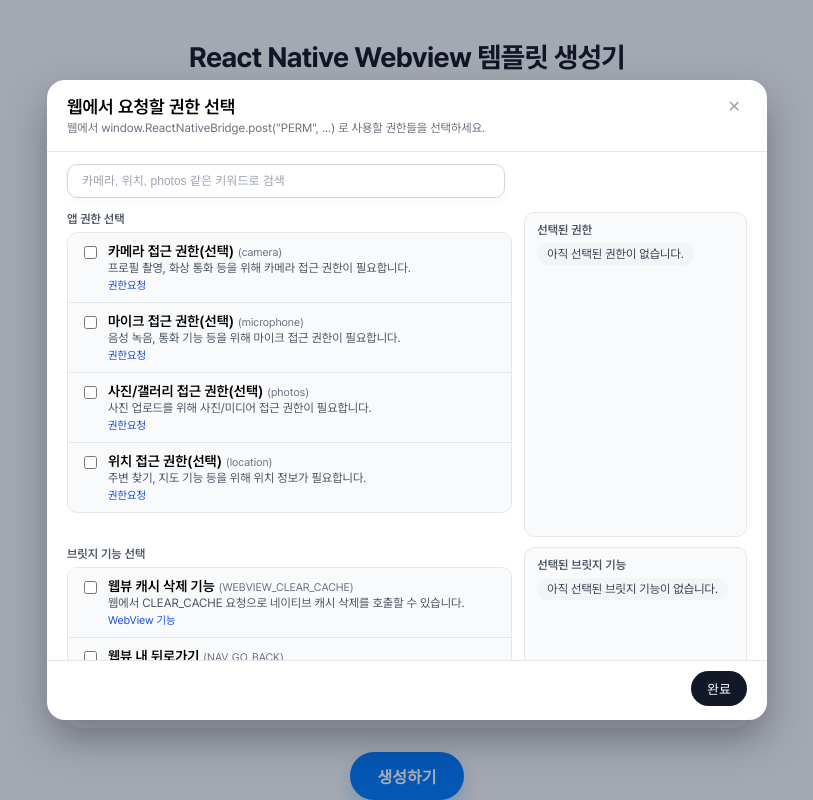
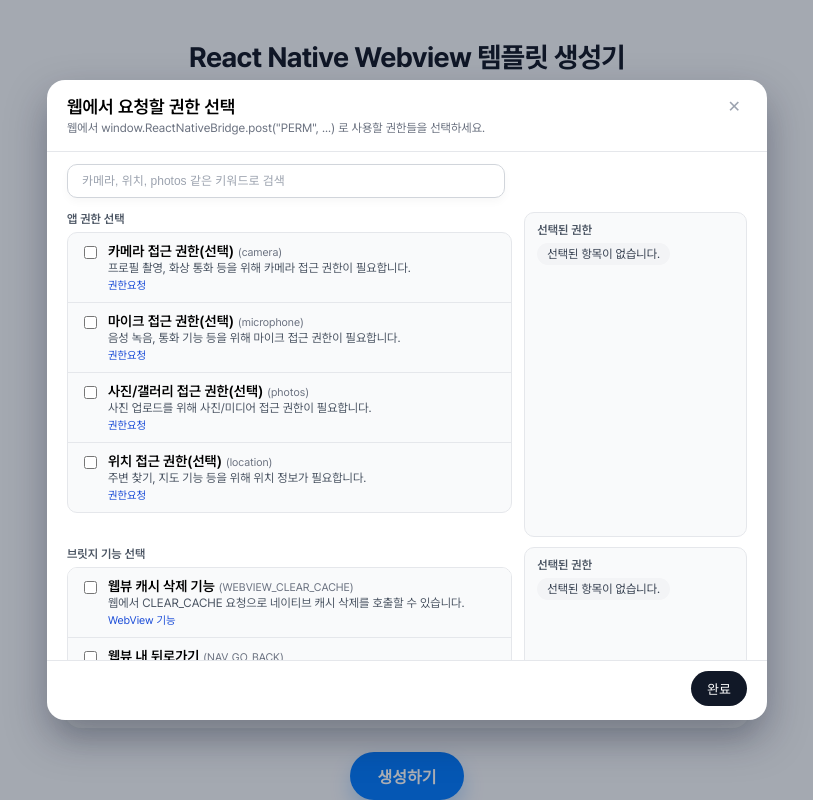
Before and after one commit to parkgeonwoong/webView-template-generator-rn, a React (Vite) app: page / in a window 1280 px wide. Both pictures are taken after a click on the button "권한 선택하기". Shown: the top 800 px of the page, without its empty margins (233-1046 px from the left). Built offline with nearby package versions, Linux system fonts and the light colour scheme.

Commit message:
refactor: 권한 선택 모달 및 설정 섹션 개선 최적화
- PermissionSelectorModal을 FeatureSelectorModal로 변경
- PermissionSettingsSection 컴포넌트 추가 및 권한 설정 UI 개선
- 관련된 기능 및 모달 컴포넌트 추가

```diff
--- a/src/app/App.jsx
+++ b/src/app/App.jsx
@@ -6,7 +6,8 @@
 import { WebviewSettingsSection } from "../features/webview-settings";
 import { DownloadInstructions } from "../features/template-generator";
 import {
-  PermissionSelectorModal,
+  FeatureSelectorModal,
+  PermissionSettingsSection,
   BRIDGE_FEATURE_OPTIONS,
   PERMISSION_OPTIONS,
 } from "../features/permission";
@@ -77,6 +78,11 @@
     setExtraHosts((prev) => prev.filter((host) => host !== hostToRemove));
   }, []);
 
+  /* 권한 선택 모달 열기 */
+  const handleOpenPermissionModal = useCallback(() => {
+    setIsPermissionModalOpen(true);
+  }, []);
+
   /* 템플릿 ZIP 생성 & 다운로드 */
   const downloadTemplate = async () => {
     // TODO: 예외처리
@@ -128,24 +134,6 @@
     }
   };
 
-  /* 권한 요약 문자열 생성 */
-  const getPermissionSummary = (scopeCount, bridgeCount) => {
-    // 아무것도 선택 안 했을 때
-    if (scopeCount === 0 && bridgeCount === 0) {
-      return "선택된 권한 없음";
-    }
-
-    // 총 개수 계산
-    const totalCount = scopeCount + bridgeCount;
-
-    // 상세 정보 생성
-    const details = [];
-    if (scopeCount > 0) details.push(`OS ${scopeCount}개`);
-    if (bridgeCount > 0) details.push(`브릿지 ${bridgeCount}개`);
-
-    return `${totalCount}개 선택됨 (${details.join(", ")})`;
-  };
-
   return (
     <>
       <div className="App">
@@ -167,73 +155,15 @@
         />
 
         {/* 앱 권한 설정 카드 */}
-        <section className="category-card">
-          <h2 className="category-title">앱 권한 설정</h2>
-          <p className="category-description">앱 권한 관련 옵션을 설정합니다.</p>
-
-          <div className="category-body">
-            {/* 앱 최초 실행 시 권한 안내 화면 */}
-            <div className="form-field">
-              <label className="form-label">앱 실행 시 권한 안내 화면</label>
-              <div className="debug-checkbox-row">
-                <input
-                  id="permission-guide-checkbox"
-                  type="checkbox"
-                  checked={usePermissionGuide}
-                  onChange={(e) => setUsePermissionGuide(e.target.checked)}
-                  className="debug-checkbox"
-                />
-                <label htmlFor="permission-guide-checkbox" className="debug-checkbox-label">
-                  첫 실행 시 카메라/갤러리 등 앱 권한 안내 화면을 한 번 보여줍니다.
-                </label>
-              </div>
-            </div>
-
-            {/* TODO: 권한 선택 옵션, 팝업 + 설명?, select으로 갈건지?  */}
-            <div className="form-field">
-              <label className="form-label">웹에서 요청할 권한 선택</label>
-              <div className="form-inline">
-                <button
-                  type="button"
-                  className="form-inline-button"
-                  onClick={() => setIsPermissionModalOpen(true)}
-                >
-                  권한 선택하기
-                </button>
-
-                <span className="form-inline-summary">
-                  {getPermissionSummary(selectedScopes.length, selectedBridgeFeatures.length)}
-                </span>
-              </div>
-
-              {/* 선택된 권한 목록 */}
-              <ul className="tag-list">
-                {selectedScopes.length === 0 && selectedBridgeFeatures.length === 0 ? (
-                  <li className="tag-pill tag-pill--empty">아직 선택된 권한이 없습니다.</li>
-                ) : (
-                  <>
-                    {/* OS 권한 표시 */}
-                    {selectedScopes.map((id) => (
-                      <li key={`scope-${id}`} className="tag-pill">
-                        {PERMISSION_MAP[id]?.label || id}
-                      </li>
-                    ))}
-
-                    {/* 브릿지 기능 표시 */}
-                    {selectedBridgeFeatures.map((id) => {
-                      const feature = BRIDGE_FEATURE_OPTIONS.find((opt) => opt.id === id);
-                      return (
-                        <li key={`bridge-${id}`} className="tag-pill">
-                          {feature?.label || id}
-                        </li>
-                      );
-                    })}
-                  </>
-                )}
-              </ul>
-            </div>
-          </div>
-        </section>
+        <PermissionSettingsSection
+          usePermissionGuide={usePermissionGuide}
+          onChangeUsePermissionGuide={setUsePermissionGuide}
+          onOpenPermissionModal={handleOpenPermissionModal}
+          selectedScopes={selectedScopes}
+          selectedBridgeFeatures={selectedBridgeFeatures}
+          permissionMap={PERMISSION_MAP}
+          bridgeFeatureOptions={BRIDGE_FEATURE_OPTIONS}
+        />
 
         {/* 템플릿 생성(다운로드) 버튼 */}
         <button onClick={downloadTemplate} disabled={isDownloading} className="download-button">
@@ -247,7 +177,7 @@
       </div>
 
       {/* 권한 선택 모달 */}
-      <PermissionSelectorModal
+      <FeatureSelectorModal
         open={isPermissionModalOpen}
         onClose={() => setIsPermissionModalOpen(false)}
         selectedScopes={selectedScopes}
--- a/src/features/permission/components/PermissionSelectorModal.jsx
+++ b/src/features/permission/components/FeatureSelectorModal.jsx
@@ -1,6 +1,5 @@
 import { useState } from "react";
-import PermissionList from "./PermissionList";
-import SelectedItemsSummary from "./SelectedItemsSummary";
+import FeaturesSection from "./modal/FeaturesSection";
 
 import "../styles/Modal.css";
 
@@ -31,7 +30,7 @@
 };
 
 /**
- * @description 권한 선택 모달 컴포넌트
+ * @description 권한 기능 선택 모달 컴포넌트
  * @param open 모달 열림 여부
  * @param onClose 모달 닫기 핸들러
  * @param selectedScopes 선택된 권한 목록
@@ -39,7 +38,7 @@
  * @param permissionOptions 권한 옵션 목록
  * @param permissionMap 권한 id → 메타데이터 빠른 조회용
  */
-export default function PermissionSelectorModal({
+export default function FeatureSelectorModal({
   open,
   onClose,
   selectedScopes,
@@ -97,48 +96,22 @@
           </div>
 
           {/* OS 권한 섹션 */}
-          <div className="permission-modal-content">
-            <div style={{ marginBottom: 24 }}>
-              <div className="permission-modal-summary-title">앱 권한 선택</div>
-              <PermissionList
-                items={filteredOptions}
-                selectedItems={selectedScopes}
-                onToggle={toggleScope}
-                emptyMessage="검색어에 해당하는 권한이 없습니다."
-              />
-            </div>
-
-            {/* 선택된 권한 목록 */}
-            <SelectedItemsSummary
-              title="선택된 권한"
-              selectedIds={selectedScopes}
-              getLabel={(id) => permissionMap[id]?.label || id}
-              emptyMessage="아직 선택된 권한이 없습니다."
-            />
-          </div>
+          <FeaturesSection
+            title="앱 권한 선택"
+            items={filteredOptions}
+            selectedScopes={selectedScopes}
+            toggleScope={toggleScope}
+            getLabel={(id) => permissionMap[id]?.label || id}
+          />
 
           {/* 브릿지 기능 섹션 */}
-          {bridgeFeatureOptions.length > 0 && (
-            <div className="permission-modal-content">
-              <div>
-                <div className="permission-modal-summary-title">브릿지 기능 선택</div>
-                <PermissionList
-                  items={filteredBridgeOptions}
-                  selectedItems={selectedBridgeFeatures}
-                  onToggle={toggleBridgeFeature}
-                  emptyMessage="검색어에 해당하는 브릿지 기능이 없습니다."
-                />
-              </div>
-
-              {/* 선택된 브릿지 기능 요약 */}
-              <SelectedItemsSummary
-                title="선택된 브릿지 기능"
-                selectedIds={selectedBridgeFeatures}
-                getLabel={(id) => bridgeFeatureOptions.find((opt) => opt.id === id)?.label || id}
-                emptyMessage="아직 선택된 브릿지 기능이 없습니다."
-              />
-            </div>
-          )}
+          <FeaturesSection
+            title="브릿지 기능 선택"
+            items={filteredBridgeOptions}
+            selectedScopes={selectedBridgeFeatures}
+            toggleScope={toggleBridgeFeature}
+            getLabel={(id) => bridgeFeatureOptions.find((opt) => opt.id === id)?.label || id}
+          />
         </div>
 
         <div className="permission-modal-footer">
--- /dev/null
+++ b/src/features/permission/components/PermissionSettingsSection.jsx
@@ -0,0 +1,117 @@
+import React, { memo } from "react";
+
+/**
+ * @description : 앱 권한 설정 섹션 컴포넌트
+ * - 권한 안내 화면 사용 여부
+ * - OS 권한 및 브릿지 기능 선택
+ *
+ * @param usePermissionGuide - 권한 안내 화면 사용 여부
+ * @param onChangeUsePermissionGuide - 권한 안내 화면 사용 여부 변경 핸들러
+ * @param onOpenPermissionModal - 권한 선택 모달 열기 핸들러
+ * @param selectedScopes - 선택된 OS 권한 목록
+ * @param selectedBridgeFeatures - 선택된 브릿지 기능 목록
+ * @param permissionMap - 권한 메타데이터
+ * @param bridgeFeatureOptions - 브릿지 기능 옵션
+ */
+function PermissionSettingsSection({
+  // 권한 안내 화면 관련
+  usePermissionGuide,
+  onChangeUsePermissionGuide,
+
+  // 권한 선택 모달 관련
+  onOpenPermissionModal,
+
+  // 선택된 권한 목록
+  selectedScopes,
+  selectedBridgeFeatures,
+
+  // 권한 메타데이터
+  permissionMap,
+  bridgeFeatureOptions,
+}) {
+  /* 권한 요약 문자열 생성 */
+  const getPermissionSummary = (scopeCount, bridgeCount) => {
+    // 아무것도 선택 안 했을 때
+    if (scopeCount === 0 && bridgeCount === 0) {
+      return "선택된 권한 없음";
+    }
+
+    // 총 개수 계산
+    const totalCount = scopeCount + bridgeCount;
+
+    // 상세 정보 생성
+    const details = [];
+    if (scopeCount > 0) details.push(`OS ${scopeCount}개`);
+    if (bridgeCount > 0) details.push(`브릿지 ${bridgeCount}개`);
+
+    return `${totalCount}개 선택됨 (${details.join(", ")})`;
+  };
+
+  return (
+    <section className="category-card">
+      <h2 className="category-title">앱 권한 설정</h2>
+      <p className="category-description">앱 권한 관련 옵션을 설정합니다.</p>
+
+      <div className="category-body">
+        {/* 앱 최초 실행 시 권한 안내 화면 */}
+        <div className="form-field">
+          <label className="form-label">앱 실행 시 권한 안내 화면</label>
+          <div className="debug-checkbox-row">
+            <input
+              id="permission-guide-checkbox"
+              type="checkbox"
+              checked={usePermissionGuide}
+              onChange={(e) => onChangeUsePermissionGuide(e.target.checked)}
+              className="debug-checkbox"
+            />
+            <label htmlFor="permission-guide-checkbox" className="debug-checkbox-label">
+              첫 실행 시 카메라/갤러리 등 앱 권한 안내 화면을 한 번 보여줍니다.
+            </label>
+          </div>
+        </div>
+
+        {/* 웹에서 요청할 권한 선택 */}
+        <div className="form-field">
+          <label className="form-label">웹에서 요청할 권한 선택</label>
+          <div className="form-inline">
+            <button type="button" className="form-inline-button" onClick={onOpenPermissionModal}>
+              권한 선택하기
+            </button>
+
+            <span className="form-inline-summary">
+              {getPermissionSummary(selectedScopes.length, selectedBridgeFeatures.length)}
+            </span>
+          </div>
+
+          {/* 선택된 권한 목록 */}
+          <ul className="tag-list">
+            {selectedScopes.length === 0 && selectedBridgeFeatures.length === 0 ? (
+              <li className="tag-pill tag-pill--empty">아직 선택된 권한이 없습니다.</li>
+            ) : (
+              <>
+                {/* OS 권한 표시 */}
+                {selectedScopes.map((id) => (
+                  <li key={`scope-${id}`} className="tag-pill">
+                    {permissionMap[id]?.label || id}
+                  </li>
+                ))}
+
+                {/* 브릿지 기능 표시 */}
+                {selectedBridgeFeatures.map((id) => {
+                  const feature = bridgeFeatureOptions.find((opt) => opt.id === id);
+                  return (
+                    <li key={`bridge-${id}`} className="tag-pill">
+                      {feature?.label || id}
+                    </li>
+                  );
+                })}
+              </>
+            )}
+          </ul>
+        </div>
+      </div>
+    </section>
+  );
+}
+
+export default memo(PermissionSettingsSection);
--- /dev/null
+++ b/src/features/permission/components/modal/FeaturesSection.jsx
@@ -0,0 +1,27 @@
+import { memo } from "react";
+import FeatureList from "./FeatureList";
+import SelectedItemsSummary from "./SelectedItemsSummary";
+
+/**
+ * @description : 모달 권한/브릿지 기능 섹션 컴포넌트
+ * @param title : 섹션 제목
+ * @param items : 기능 목록
+ * @param selectedScopes : 선택된 권한 목록
+ * @param toggleScope : 권한 토글 핸들러
+ * @param getLabel : 권한 라벨 가져오기
+ */
+function FeaturesSection({ title, items, selectedScopes, toggleScope, getLabel }) {
+  return (
+    <div className="permission-modal-content">
+      <div style={{ marginBottom: 24 }}>
+        <div className="permission-modal-summary-title">{title}</div>
+        <FeatureList items={items} selectedItems={selectedScopes} onToggle={toggleScope} />
+      </div>
+
+      {/* 선택된 권한 목록 */}
+      <SelectedItemsSummary title="선택된 권한" selectedIds={selectedScopes} getLabel={getLabel} />
+    </div>
+  );
+}
+
+export default memo(FeaturesSection);
--- a/src/features/permission/components/SelectedItemsSummary.jsx
+++ b/src/features/permission/components/modal/SelectedItemsSummary.jsx
@@ -1,17 +1,18 @@
+import { memo } from "react";
+
 /**
  * @description 선택된 항목 요약을 표시하는 재사용 가능한 컴포넌트
  * @param title 요약 섹션 제목
  * @param selectedIds 선택된 항목 ID 배열
  * @param getLabel ID로부터 라벨을 가져오는 함수
- * @param emptyMessage 선택된 항목이 없을 때 표시할 메시지
  */
-export default function SelectedItemsSummary({ title, selectedIds, getLabel, emptyMessage }) {
+export default memo(function SelectedItemsSummary({ title, selectedIds, getLabel }) {
   return (
     <div className="permission-modal-summary">
       <div className="permission-modal-summary-title">{title}</div>
       <ul className="tag-list">
         {selectedIds.length === 0 ? (
-          <li className="tag-pill tag-pill--empty">{emptyMessage}</li>
+          <li className="tag-pill tag-pill--empty">선택된 항목이 없습니다.</li>
         ) : (
           selectedIds.map((id) => (
             <li key={id} className="tag-pill">
@@ -22,4 +23,4 @@
       </ul>
     </div>
   );
-}
+});
--- a/vite.config.js
+++ b/vite.config.js
@@ -3,7 +3,7 @@
 
 // https://vite.dev/config/
 export default defineConfig({
-  plugins: [react({ babel: { plugins: ["babel-plugin-react-compiler"] } })],
+  plugins: [react({ babel: { plugins: ["babel-plugin-react-compiler", {}] } })],
   build: {
     rollupOptions: {
       input: {
```
Also changed, not shown: src/features/permission/components/modal/FeatureList.jsx (renamed from src/features/permission/components/PermissionList.jsx, +8 -5 lines), src/features/permission/index.js (+4 -3 lines).
